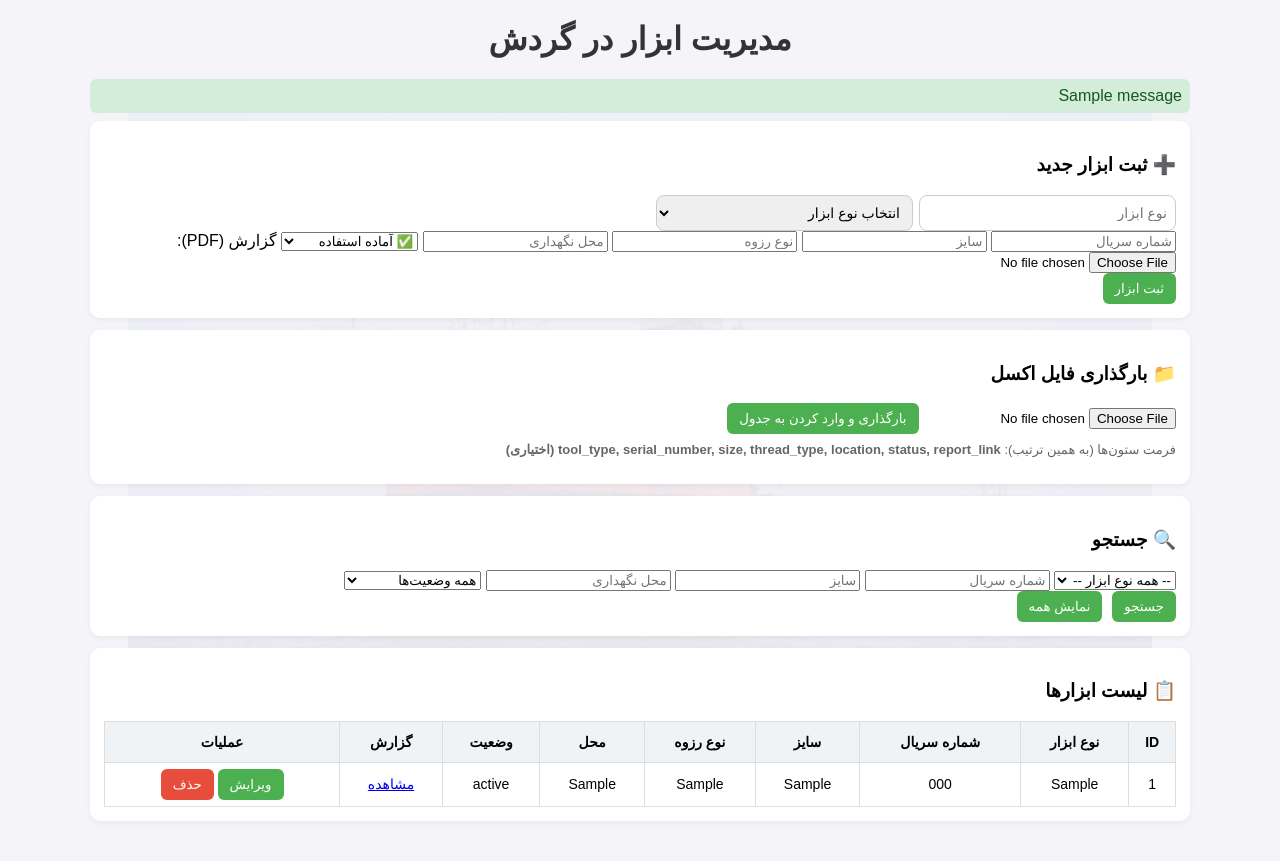
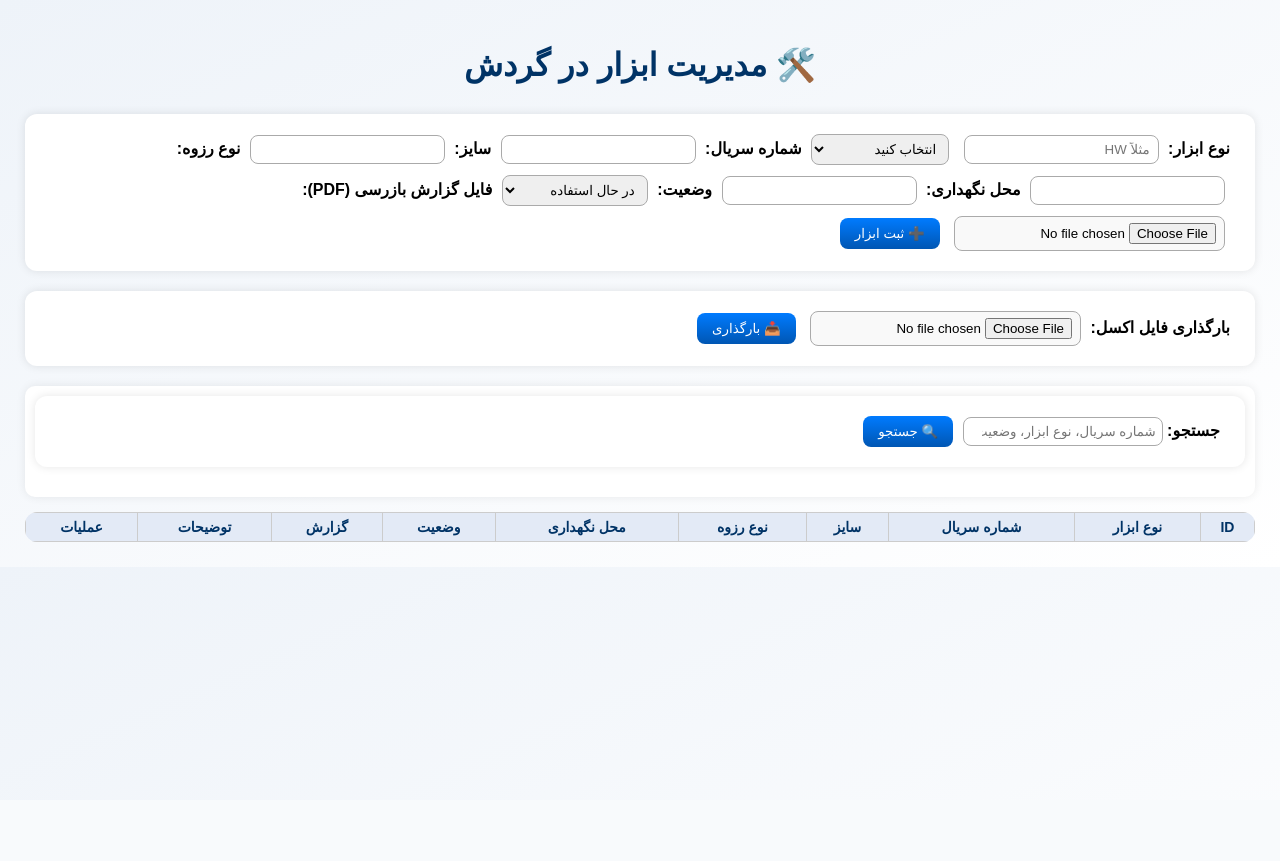
Before and after one commit to javadrad/Inventory-app-final, a Flask app: page / in a window 1280 px wide. After the commit the page ends 542 px from the top, so only its background shows below. Run offline with Flask 3, Linux system fonts and the light colour scheme; tables that the repository leaves empty hold one stand-in row (values such as "Sample post"); one stand-in notice (Sample message) is shown; lists and menus that the app fills with data are empty.

Commit message:
Update index.html

```diff
--- a/templates/index.html
+++ b/templates/index.html
@@ -3,123 +3,178 @@
 <head>
     <meta charset="UTF-8">
     <title>مدیریت ابزار در گردش</title>
-    <link rel="stylesheet" href="/static/style.css">
+    <style>
+        body {
+            font-family: Vazirmatn, sans-serif;
+            background: linear-gradient(to bottom right, #eef3f9, #ffffff);
+            margin: 0;
+            padding: 25px;
+            direction: rtl;
+        }
+        h1 {
+            text-align: center;
+            color: #003366;
+            margin-bottom: 30px;
+        }
+        form {
+            background: #fff;
+            padding: 15px 25px;
+            border-radius: 12px;
+            box-shadow: 0 0 10px rgba(0,0,0,0.1);
+            margin-bottom: 20px;
+        }
+        label {
+            display: inline-block;
+            margin-top: 10px;
+            font-weight: bold;
+        }
+        input[type="text"], select, input[type="file"] {
+            padding: 6px 8px;
+            margin: 5px;
+            border: 1px solid #aaa;
+            border-radius: 8px;
+            font-family: inherit;
+        }
+        input[type="file"] {
+            background: #f9f9f9;
+        }
+        .btn {
+            background: linear-gradient(to bottom, #007bff, #0056b3);
+            color: white;
+            border: none;
+            padding: 8px 15px;
+            border-radius: 8px;
+            cursor: pointer;
+            margin: 5px;
+        }
+        .btn:hover {
+            background: linear-gradient(to bottom, #0056b3, #004080);
+        }
+        table {
+            width: 100%;
+            border-collapse: collapse;
+            background: #fff;
+            border-radius: 12px;
+            overflow: hidden;
+        }
+        th, td {
+            border: 1px solid #ccc;
+            text-align: center;
+            padding: 6px;
+            font-size: 14px;
+        }
+        th {
+            background: #e3eaf6;
+            color: #003366;
+        }
+        tr:nth-child(even) {
+            background: #f7f9fc;
+        }
+        tr:hover {
+            background: #dfeaff;
+        }
+        .actions button {
+            margin: 0 3px;
+            padding: 5px 10px;
+            border-radius: 6px;
+            border: none;
+            cursor: pointer;
+        }
+        .edit-btn {
+            background: #28a745;
+            color: white;
+        }
+        .delete-btn {
+            background: #dc3545;
+            color: white;
+        }
+        .search-box {
+            margin-bottom: 15px;
+            background: #fff;
+            padding: 10px;
+            border-radius: 10px;
+            box-shadow: 0 0 10px rgba(0,0,0,0.08);
+        }
+        input[type="search"] {
+            padding: 6px;
+            width: 200px;
+            border: 1px solid #aaa;
+            border-radius: 8px;
+        }
+    </style>
 </head>
 <body>
-    <div class="watermark"></div>
-    <h1>مدیریت ابزار در گردش</h1>
 
-    <div class="container">
-        {% with messages = get_flashed_messages(with_categories=true) %}
-            {% if messages %}
-                {% for category, message in messages %}
-                    <div class="flash {{ category }}">{{ message }}</div>
-                {% endfor %}
-            {% endif %}
-        {% endwith %}
+    <h1>🛠️ مدیریت ابزار در گردش</h1>
 
-        <!-- ================= ثبت ابزار ================= -->
-        <form method="POST" action="/add" enctype="multipart/form-data" class="card">
-            <h3>➕ ثبت ابزار جدید</h3>
-            <div class="row">
-                <div class="tool-type-container">
-                    <input type="text" name="tool_type" placeholder="نوع ابزار" required>
-                    <select name="tool_type_select" onchange="document.querySelector('[name=tool_type]').value=this.value;">
-                        <option value="">انتخاب نوع ابزار</option>
-                        <option value="Drill Pipe">Drill Pipe</option>
-                        <option value="HW">HW</option>
-                        <option value="Drill Collar">Drill Collar</option>
-                        <option value="Cross Over">Cross Over</option>
-                        <option value="Bit Sub">Bit Sub</option>
-                        <option value="Short Sub">Short Sub</option>
-                        <option value="Casing Scrapper">Casing Scrapper</option>
-                        <option value="Uper I-BOP">Uper I-BOP</option>
-                        <option value="Lower I-BOP">Lower I-BOP</option>
-                        <option value="Double Box">Double Box</option>
-                        <option value="Saver Sub">Saver Sub</option>
-                        <option value="Safty Valve">Safty Valve</option>
-                        <option value="PUP Joint">PUP Joint</option>
-                        <option value="Fishing">Fishing</option>
+    <!-- فرم ثبت ابزار -->
+    <form method="POST" action="/add" enctype="multipart/form-data">
+        <label>نوع ابزار:</label>
+        <input type="text" name="tool_type" placeholder="مثلاً HW">
+        <select name="tool_type_select">
+            <option value="">انتخاب کنید</option>
+            <option>Drill Pipe</option>
+            <option>HW</option>
+            <option>Drill Collar</option>
+            <option>Cross Over</option>
+            <option>Bit Sub</option>
+            <option>Short Sub</option>
+            <option>Casing Scrapper</option>
+            <option>Upper I-BOP</option>
+            <option>Lower I-BOP</option>
+            <option>Double Box</option>
+            <option>Saver Sub</option>
+            <option>Safety Valve</option>
+            <option>PUP Joint</option>
+            <option>Fishing</option>
         </select>
+
+        <label>شماره سریال:</label>
+        <input type="text" name="serial_number" required>
+
+        <label>سایز:</label>
+        <input type="text" name="size">
+
+        <label>نوع رزوه:</label>
+        <input type="text" name="thread_type">
+
+        <label>محل نگهداری:</label>
+        <input type="text" name="location">
+
+        <label>وضعیت:</label>
+        <select name="status">
+            <option>در حال استفاده</option>
+            <option>در انبار</option>
+            <option>خراب / از رده خارج</option>
+            <option>مرجوع شده</option>
+            <option>Class 2</option>
+            <option>نیاز به بازرسی</option>
+        </select>
+
+        <label>فایل گزارش بازرسی (PDF):</label>
+        <input type="file" name="report_file" accept=".pdf">
+
+        <button type="submit" class="btn">➕ ثبت ابزار</button>
+    </form>
+
+    <!-- فرم آپلود اکسل -->
+    <form method="POST" action="/upload_excel" enctype="multipart/form-data">
+        <label>بارگذاری فایل اکسل:</label>
+        <input type="file" name="excel_file" accept=".xls,.xlsx" required>
+        <button type="submit" class="btn">📥 بارگذاری</button>
+    </form>
+
+    <!-- جستجو -->
+    <div class="search-box">
+        <form method="GET" action="/">
+            <label>جستجو:</label>
+            <input type="search" name="q" placeholder="شماره سریال، نوع ابزار، وضعیت، یا مکان..." value="{{ request.args.get('q', '') }}">
+            <button type="submit" class="btn">🔍 جستجو</button>
+        </form>
     </div>
 
-                <input type="text" name="serial_number" placeholder="شماره سریال" required>
-                <input type="text" name="size" placeholder="سایز">
-                <input type="text" name="thread_type" placeholder="نوع رزوه">
-                <input type="text" name="location" placeholder="محل نگهداری">
-                <select name="status">
-                    <option value="آماده">✅ آماده استفاده</option>
-                    <option value="تعمیر">🛠 نیاز به تعمیر</option>
-                    <option value="سندبلاست">🌀 نیاز به سندبلاست</option>
-                    <option value="خراب">❌ خراب</option>
-                    <option value="نیاز به بازرسی">🔍 نیاز به بازرسی</option>
-                    <option value="Class 2">📘 Class 2</option>
-                </select>
-
-                <label>گزارش (PDF): <input type="file" name="report_file" accept=".pdf"></label>
-            </div>
-
-            <div class="actions">
-                <button type="submit">ثبت ابزار</button>
-            </div>
-        </form>
-
-        <!-- ================= آپلود اکسل (جدا از فرم ثبت) ================= -->
-        <form method="POST" action="/upload_excel" enctype="multipart/form-data" class="card">
-            <h3>📁 بارگذاری فایل اکسل</h3>
-            <div class="row">
-                <input type="file" name="excel_file" accept=".xlsx,.xls" required>
-                <button type="submit">بارگذاری و وارد کردن به جدول</button>
-            </div>
-            <p style="font-size:13px;color:#666;margin-top:8px;">
-                فرمت ستون‌ها (به همین ترتیب): <strong>tool_type, serial_number, size, thread_type, location, status, report_link (اختیاری)</strong>
-            </p>
-        </form>
-
-        <!-- ================= جستجو ================= -->
-        <form method="get" action="/" class="card">
-            <h3>🔍 جستجو</h3>
-            <div class="row">
-                <select name="tool_type">
-                    <option value="">-- همه نوع ابزار --</option>
-                    <option value="Drill Pipe">Drill Pipe</option>
-                    <option value="HW">HW</option>
-                    <option value="Drill Collar">Drill Collar</option>
-                    <option value="Cross Over">Cross Over</option>
-                    <option value="Bit Sub">Bit Sub</option>
-                    <option value="Short Sub">Short Sub</option>
-                    <option value="Casing Scrapper">Casing Scrapper</option>
-                    <option value="Uper I-BOP">Uper I-BOP</option>
-                    <option value="Lower I-BOP">Lower I-BOP</option>
-                    <option value="Double Box">Double Box</option>
-                    <option value="Saver Sub">Saver Sub</option>
-                    <option value="Safty Valve">Safty Valve</option>
-                    <option value="PUP Joint">PUP Joint</option>
-                    <option value="Fishing">Fishing</option>
-                </select>
-                <input type="text" name="serial_number" value="{{ serial_number }}" placeholder="شماره سریال">
-                <input type="text" name="size" value="{{ size }}" placeholder="سایز">
-                <input type="text" name="location" value="{{ location }}" placeholder="محل نگهداری">
-                <select name="status">
-                    <option value="">همه وضعیت‌ها</option>
-                    <option value="آماده">✅ آماده استفاده</option>
-                    <option value="تعمیر">🛠 نیاز به تعمیر</option>
-                    <option value="سندبلاست">🌀 نیاز به سندبلاست</option>
-                    <option value="خراب">❌ خراب</option>
-                    <option value="نیاز به بازرسی">🔍 نیاز به بازرسی</option>
-                    <option value="Class 2">📘 Class 2</option>
-                </select>
-                <div class="actions">
-                    <button type="submit">جستجو</button>
-                    <a href="/"><button type="button">نمایش همه</button></a>
-                </div>
-            </div>
-        </form>
-
-        <!-- ================= جدول ================= -->
-        <div class="card">
-            <h3>📋 لیست ابزارها</h3>
-            <table class="compact">
+    <!-- جدول داده‌ها -->
+    <table>
         <thead>
             <tr>
                 <th>ID</th>
@@ -127,38 +182,43 @@
                 <th>شماره سریال</th>
                 <th>سایز</th>
                 <th>نوع رزوه</th>
-                        <th>محل</th>
+                <th>محل نگهداری</th>
                 <th>وضعیت</th>
                 <th>گزارش</th>
+                <th>توضیحات</th>
                 <th>عملیات</th>
             </tr>
         </thead>
         <tbody>
-                    {% for it in items %}
+            {% for row in data %}
             <tr>
-                        <td>{{ it[0] }}</td>
-                        <td>{{ it[1] }}</td>
-                        <td>{{ it[2] }}</td>
-                        <td>{{ it[3] }}</td>
-                        <td>{{ it[4] }}</td>
-                        <td>{{ it[5] }}</td>
-                        <td>{{ it[6] }}</td>
+                <td>{{ row[0] }}</td>
+                <td>{{ row[1] }}</td>
+                <td>{{ row[2] }}</td>
+                <td>{{ row[3] }}</td>
+                <td>{{ row[4] }}</td>
+                <td>{{ row[5] }}</td>
+                <td>{{ row[6] }}</td>
                 <td>
-                            {% if it[7] %}
-                                <a href="{{ it[7] }}" target="_blank">مشاهده</a>
+                    {% if row[7] %}
+                        <a href="{{ row[7] }}" target="_blank">📎 مشاهده</a>
                     {% else %}
                         -
                     {% endif %}
                 </td>
-                        <td>
-                            <a href="/edit/{{ it[0] }}"><button>ویرایش</button></a>
-                            <a href="/delete/{{ it[0] }}" onclick="return confirm('آیا مطمئن هستید؟')"><button class="danger">حذف</button></a>
+                <td>{{ row[8] or "" }}</td>
+                <td class="actions">
+                    <form method="GET" action="/edit/{{ row[0] }}" style="display:inline;">
+                        <button class="edit-btn">✏️ ویرایش</button>
+                    </form>
+                    <form method="POST" action="/delete/{{ row[0] }}" style="display:inline;">
+                        <button class="delete-btn" onclick="return confirm('آیا مطمئن هستید؟')">🗑 حذف</button>
+                    </form>
                 </td>
             </tr>
             {% endfor %}
         </tbody>
     </table>
-        </div>
-    </div>
+
 </body>
 </html>
```
Lines whose indentation alone changed are shown as unchanged.
